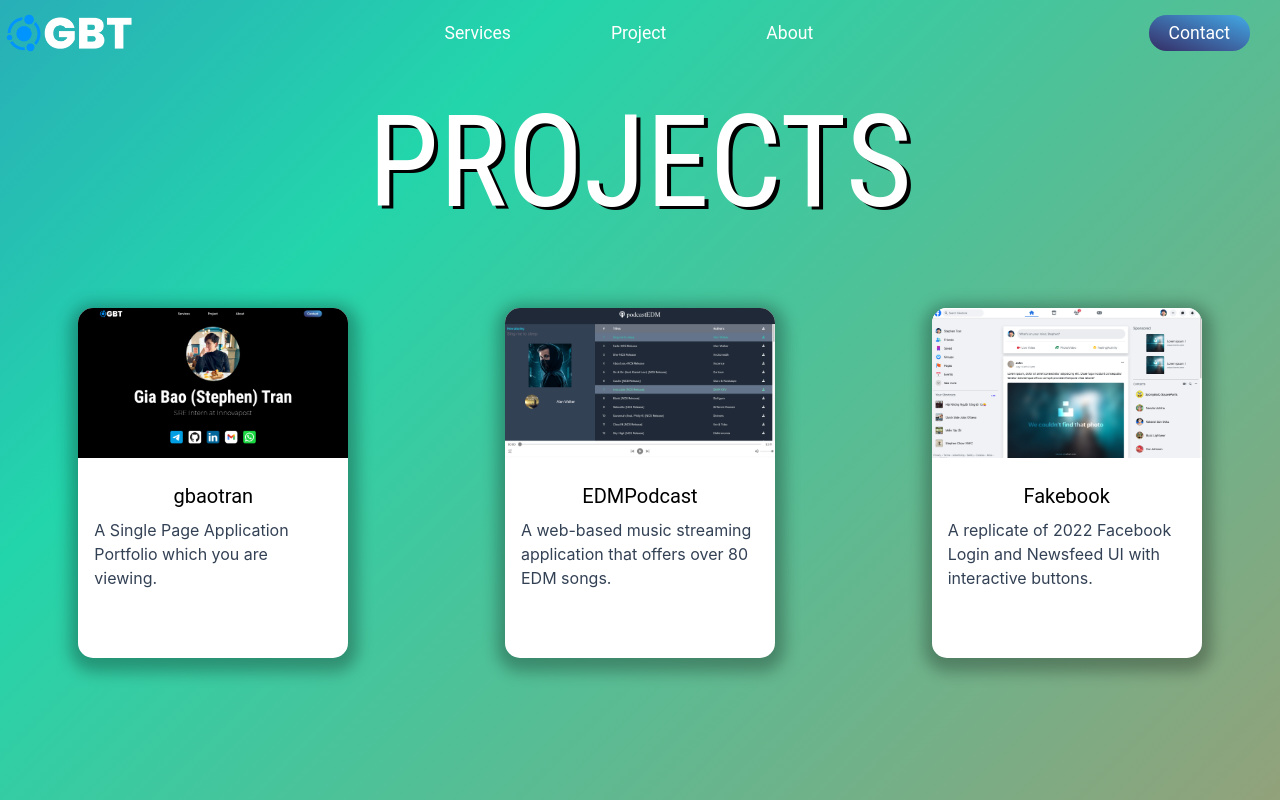
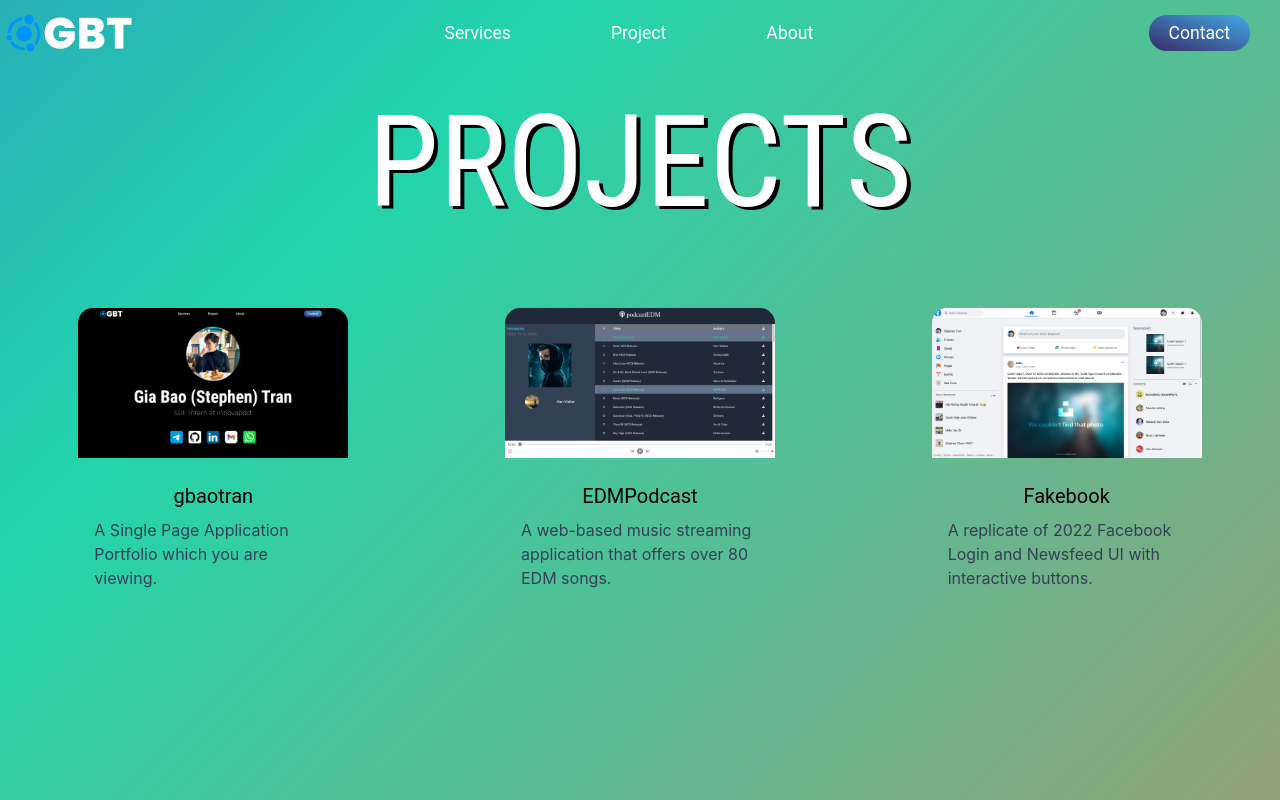
Before and after one commit to sgbaotran/Portfolio-Level4, a React (Create React App) app: page / in a window 1280 px wide. Built offline with nearby package versions, Linux system fonts and the light colour scheme.

Commit message:
add flip effect to Project

```diff
--- a/src/App.js
+++ b/src/App.js
@@ -11,7 +11,7 @@ function App() {
     <div className='app'>
       <Header></Header>
       {/* <About></About> */}
-      <Project_2></Project_2>
+      <Project></Project>
       {/* <Experience></Experience> */}
     </div>
   )
--- a/src/components/Project.css
+++ b/src/components/Project.css
@@ -9,13 +9,43 @@
     justify-content: space-around;
     flex-wrap: wrap;
 }
-.project-item{
-    background-color: white;
+.project-box{
+    position: relative;
     width: 270px;
     height: 350px;
-    box-shadow: 1px 5px 15px 9px rgba(0, 0, 0, 0.28);
     border-radius: 15px;
 }
+
+.project-item:hover{
+  transform: rotateY(180deg);
+  cursor: pointer;
+}
+
+
+.project-item{
+  width: 100%;
+  height: 100%;
+  position: absolute;
+  transform-style:preserve-3d;
+  transition: all 1.5s ease;
+  transform-style:preserve-3d
+}
+
+.project-front{
+  width: 100%;
+  height: 100%;
+  position: absolute;
+  backface-visibility: hidden;
+}
+
+.project-back{
+  width: 100%;
+  height: 100%;
+  position: absolute;
+  backface-visibility: hidden;
+  transform:  rotateY(180deg)
+}
+
 
 
 .project-title{
--- a/src/components/Project.js
+++ b/src/components/Project.js
@@ -1,22 +1,43 @@
-import './Project.css'
+import './Project_2.css'
 import projectItems from '../data/projects.json'
 
 
-export default function Project(){
-    const projects = projectItems.map(projectItem =>{
+export default function Project() {
+    const projects = projectItems.map(projectItem => {
         return (
-            <div className='project-item mb-10'>
+            <div className='project-box mb-10'>
+
+                <div className='project-item'>
+
+                    <div className='project-front'>
                         <img src={require(`../media/${projectItem.image}`)} alt='' className=' project-image'></img>
                         <div className='not-image'>
-                    <h2 className='project-name text-center my-2 text-xl'>{projectItem.name  }</h2>
+                            <h2 className='project-name text-center my-2 text-xl'>{projectItem.name}</h2>
                             <p className='project-description text-slate-700'>{projectItem.description}</p>
                         </div>
+                    </div>
+
+                    <div className='project-back'>
+
+                        <img src={require(`../media/${projectItem.image}`)} alt='' className=' project-image'></img>
+                        <div className='not-image'>
+                            <h2 className='project-name text-center my-2 text-xl'></h2>
+                            <p className='project-description text-slate-700'>hahahihi</p>
+                        </div>
+
+                    </div>
+
+
+
+                </div>
+
+
             </div>
         )
     })
 
 
-    return(
+    return (
 
         <>
             <h2 className='project-title text-center text-white' >PROJECTS</h2>
```
Lines whose indentation alone changed are shown as unchanged.
